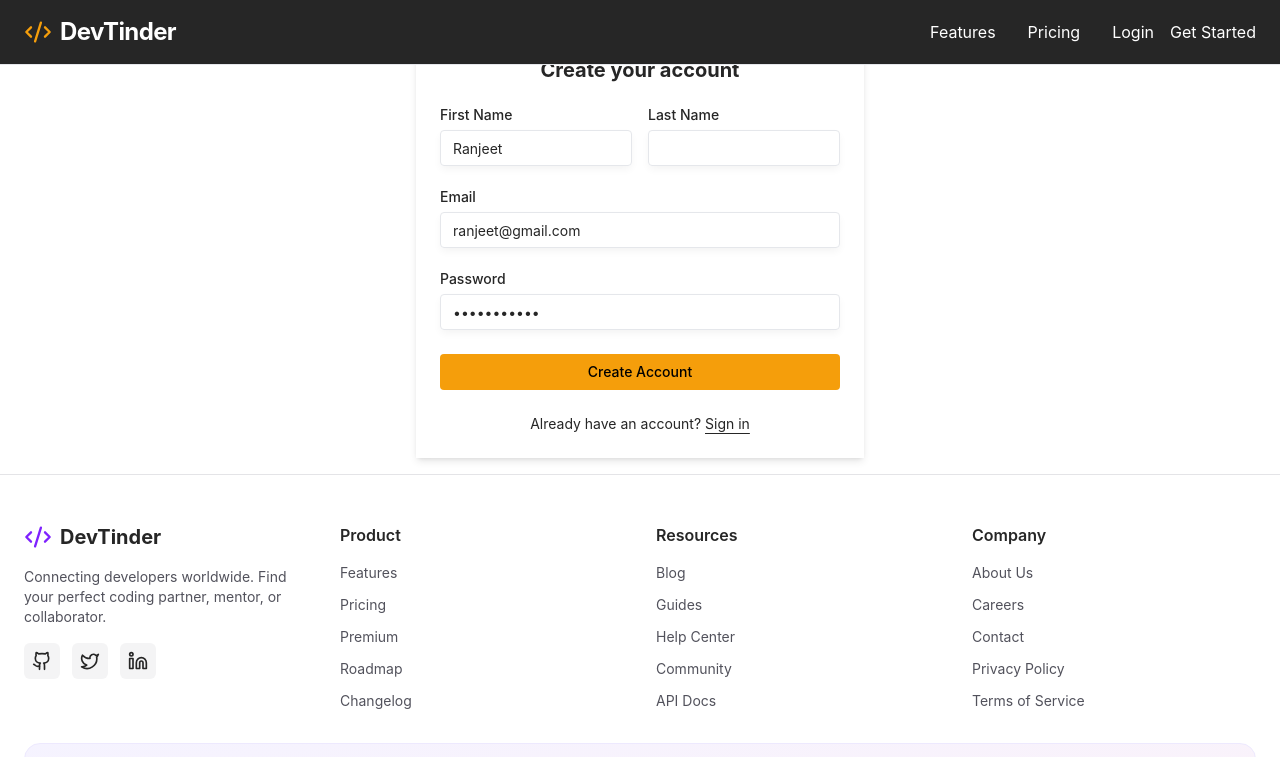
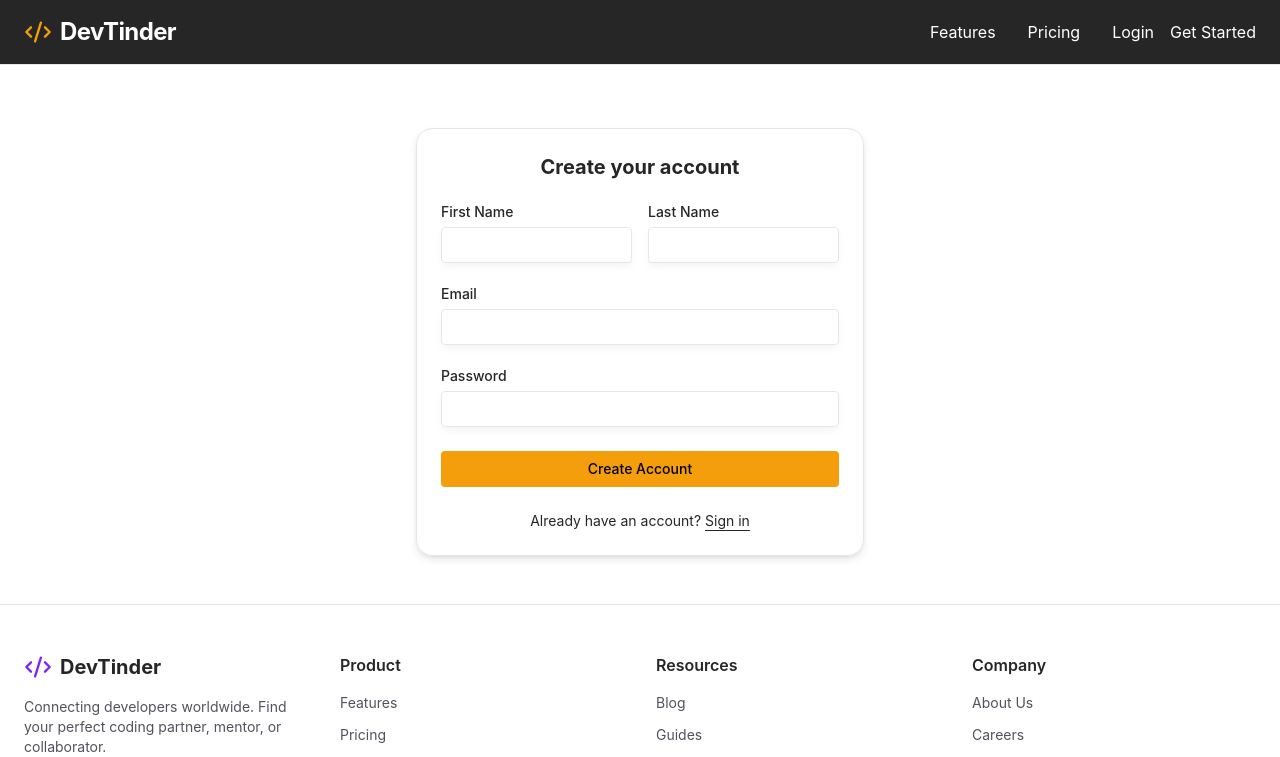
Before and after one commit to rjeetgupta/DevTinder, a Next.js app in the folder client/: page /register in a window 1280 px wide. Shown: the top 757 px of the page. Built offline with nearby package versions, Linux system fonts and the light colour scheme; no server answers.

Commit message:
fix: reset default values in registration form and update styling

```diff
--- a/client/src/app/(auth)/login/page.tsx
+++ b/client/src/app/(auth)/login/page.tsx
@@ -52,7 +52,7 @@ function Login({ className }: React.ComponentProps<"div">) {
   return (
     <div
       className={cn(
-        "flex flex-col gap-6 max-w-md mx-auto mt-8 p-8 shadow-sm",
+        "flex flex-col gap-6 max-w-md mx-auto my-14 p-8 shadow-sm rounded-2xl mt-32 border border-neutral-300",
         className
       )}
     >
--- a/client/src/app/(auth)/register/page.tsx
+++ b/client/src/app/(auth)/register/page.tsx
@@ -40,10 +40,10 @@ function Register({ className }: React.ComponentProps<"div">) {
   const form = useForm<RegisterFormValues>({
     resolver: zodResolver(registerSchema),
     defaultValues: {
-      firstName: "Ranjeet",
+      firstName: "",
       lastName: "",
-      email: "ranjeet@gmail.com",
-      password: "Ranjeet@123",
+      email: "",
+      password: "",
     },
   });
 
@@ -58,7 +58,7 @@ function Register({ className }: React.ComponentProps<"div">) {
   };
 
   return (
-    <div className={cn("max-w-md mx-auto mt-8 shadow-md p-6", className)}>
+    <div className={cn("max-w-md mx-auto my-12 mt-32 shadow-md p-6 rounded-2xl border border-neutral-200", className)}>
       <Form {...form}>
         <form onSubmit={form.handleSubmit(onSubmit)} className="space-y-6">
           <h1 className="text-xl font-bold text-center">
```
